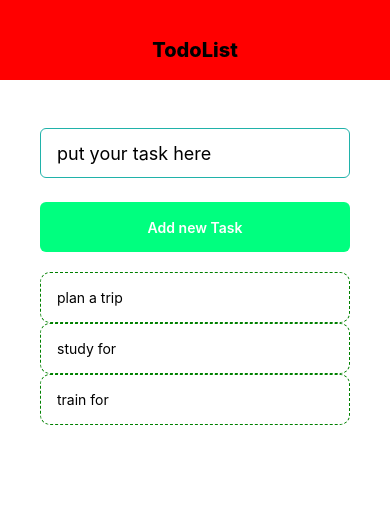
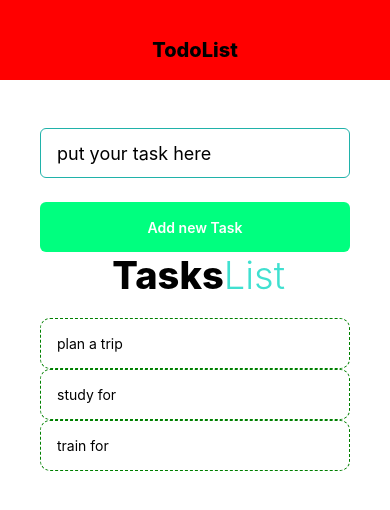
Before and after one commit to Elvix10/movie-app-with-react, a React Native app: screen / in a window 390 px wide. Shown: the top 510 px of the page. Built offline with nearby package versions, Linux system fonts and the light colour scheme.

Commit message:
just missing dataBase

```diff
--- a/App.js
+++ b/App.js
@@ -1,6 +1,6 @@
 
 import React, {useState} from 'react';
-import { FlatList, StyleSheet, TouchableWithoutFeedback,Keyboard, View, Alert, TouchableNativeFeedbackComponent} from 'react-native';
+import { FlatList, StyleSheet, TouchableWithoutFeedback,Keyboard, View, Alert, Text} from 'react-native';
 import Header from './components/header'
 import TaskToDo from './components/taskToDo'
 import AddTaskToDo from './components/addTaskToDo'
@@ -41,6 +41,13 @@ export default function App() {
         <Header/>
         <View style={styles.content}>
           <AddTaskToDo submitHandler={submitHandler}/>
+
+        <View style={styles.divider}/>
+        <Text style={styles.title}> Tasks
+            <Text style={{fontWeight:'300', color: '#40E0D0'}}>List</Text>
+
+        </Text>
+        <View style={styles.divider}/>
           <View style={styles.list}>
 
             <FlatList
@@ -66,7 +73,17 @@ const styles = StyleSheet.create({
   },
   list:{
     marginTop: 20,
-
-
-  }
+  },
+  divider: {
+    backgroundColor: '#40E0D0',
+    height:1,
+    flex:1,
+    alignSelf:'center'
+  },
+  title: {
+    fontSize:38,
+    fontWeight:'800',
+    color: 'black',
+    paddingHorizontal: 64
+  },
 });
```
